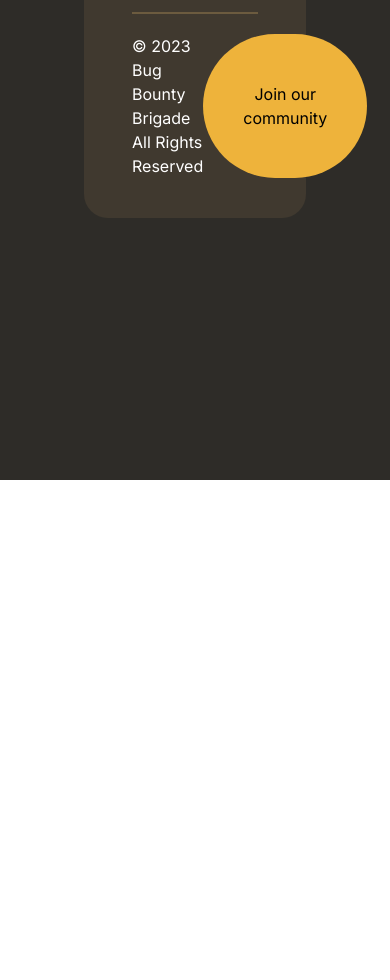
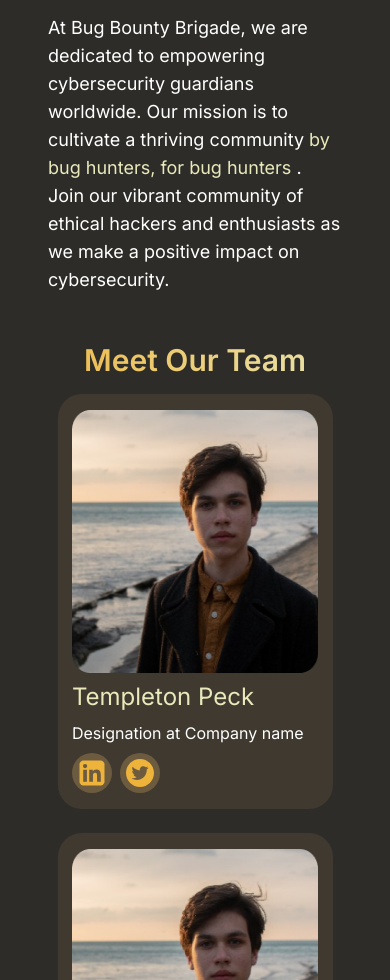
Before and after one commit to Bug-Bounty-Brigade/Bug-Bounty-Brigade-Main-Website, a Next.js app: page /about in a window 390 px wide. Shown: the part 364-1344 px from the top of the page. Before the commit the page ends 844 px from the top, so only its background shows below. Built offline with nearby package versions, Linux system fonts and the light colour scheme.

Commit message:
fixed responsiveness for about page and layout

```diff
--- a/app/contactus/page.jsx
+++ b/app/about/page.jsx
@@ -1,7 +1,9 @@
 import PhotoCard from "@/components/PhotoCard"
+import PageLayout from "@/components/PageLayout";
 
 const page = () => {
   return (
+    <PageLayout>
     <div className="max-w-6xl min-h-screen mx-auto">
         <section className="flex flex-col p-12 space-y-4 md:space-y-0 md:space-x-8 md:flex-row ">
           <h2 className="md:w-1/2 text-4xl font-semibold text-transparent bg-gradient-to-r from-[#EEB33B] to-[#E8EABC] bg-clip-text "> Bug Bounty Brigade - Global Hacking Community</h2>
@@ -9,7 +11,7 @@ const page = () => {
         </section>
         <section>
           <h3 className="text-3xl text-center font-semibold text-transparent bg-gradient-to-r from-[#EEB33B] to-[#E8EABC] bg-clip-text">Meet Our Team</h3>
-          <div className="grid items-center justify-center grid-cols-1 gap-6 mx-auto mt-4 md:mt-8 md:grid-cols-4 last:mb-2 last:md:mb-0">
+          <div className="grid items-center justify-center grid-cols-1 gap-6 mx-auto mt-4 md:mt-8 md:grid-cols-2 lg:grid-cols-4 last:mb-2 last:md:mb-0">
             <PhotoCard name="Templeton Peck" companyname="Designation at Company name"/>
             <PhotoCard name="Templeton Peck" companyname="Designation at Company name"/>
             <PhotoCard name="Templeton Peck" companyname="Designation at Company name"/>
@@ -25,6 +27,7 @@ const page = () => {
           </div>
         </section>
     </div>
+    </PageLayout>
   )
 }
 
--- a/app/about/page.tsx
+++ /dev/null
@@ -1,11 +0,0 @@
-import PageLayout from "@/components/PageLayout";
-
-const About = () => {
-  return (
-    <PageLayout>
-      <p>About Us</p>
-    </PageLayout>
-  );
-};
-
-export default About;
--- a/app/globals.css
+++ b/app/globals.css
@@ -34,3 +34,6 @@
   -webkit-background-clip: text;
   -webkit-text-fill-color: transparent;
 }
+body{
+  background: #2E2C28;
+}
--- a/app/page.tsx
+++ b/app/page.tsx
@@ -55,7 +55,7 @@ const iconGroup: IconDetails[] = [
 export default function Home() {
   return (
     <PageLayout>
-      <main className="py-12 flex flex-col gap-12">
+      <main className="flex flex-col gap-12 py-12">
         <h1 className="flex heading font-[700] text-[48px]">
           Unleash Your Cybersecurity Skills and Safeguard the Digital World with
           Bug Bounty Brigade
@@ -86,7 +86,7 @@ export default function Home() {
                 <h2>Community members</h2>
               </div>
               <hr className="rotate-180 border border-[#6C5B3F] h-full " />
-              <div className="flex gap-4 items-center">
+              <div className="flex items-center gap-4">
                 <Image
                   src="/teamphoto.png"
                   width={1000}
@@ -126,13 +126,13 @@ export default function Home() {
               Join the Bug Bounty Brigade Community
             </h2>
           </div>
-          <div className="grid grid-cols-4 justify-between gap-6">
+          <div className="grid justify-between grid-cols-4 gap-6">
             {iconGroup.map((icon, index) => (
               <div
                 key={index}
                 className="bg-card flex items-center w-full px-[66px] pt-[88px] rounded-[24px] pb-6"
               >
-                <div className="flex gap-20 flex-col mx-auto ">
+                <div className="flex flex-col gap-20 mx-auto ">
                   <div className="text-[#EEB33B] flex items-center text-center w-fit mx-auto">
                     {icon.iconName}
                   </div>
@@ -169,8 +169,7 @@ export default function Home() {
               </div>
             </div>
             <div
-              className="grid grid-cols-2 gap-6
-            "
+              className="grid grid-cols-2 gap-6 "
             >
               {/* Cards Here */}
               <div className="flex flex-grow w-full">
--- a/components/PageLayout.tsx
+++ b/components/PageLayout.tsx
@@ -8,7 +8,7 @@ interface Children {
 
 const PageLayout: React.FC<Children> = ({ children }) => {
   return (
-    <div className="min-h-screen max-w-screen overflow-x-hidden px-[84px] bg-[#2E2C28]">
+    <div className="min-h-screen max-w-7xl overflow-x-hidden  lg:px-[84px] mx-auto ">
       <Navbar />
       {children}
       <Footer />
--- a/package.json
+++ b/package.json
@@ -10,7 +10,6 @@
   },
   "dependencies": {
     "@types/node": "20.4.5",
-    "@types/react": "18.2.17",
     "@types/react-dom": "18.2.7",
     "autoprefixer": "10.4.14",
     "eslint": "8.45.0",
@@ -22,5 +21,8 @@
     "react-icons": "^4.10.1",
     "tailwindcss": "3.3.3",
     "typescript": "5.1.6"
+  },
+  "devDependencies": {
+    "@types/react": "18.2.17"
   }
 }
```
Also changed, not shown: 1 other file (tests, documents, lock files or other folders).
